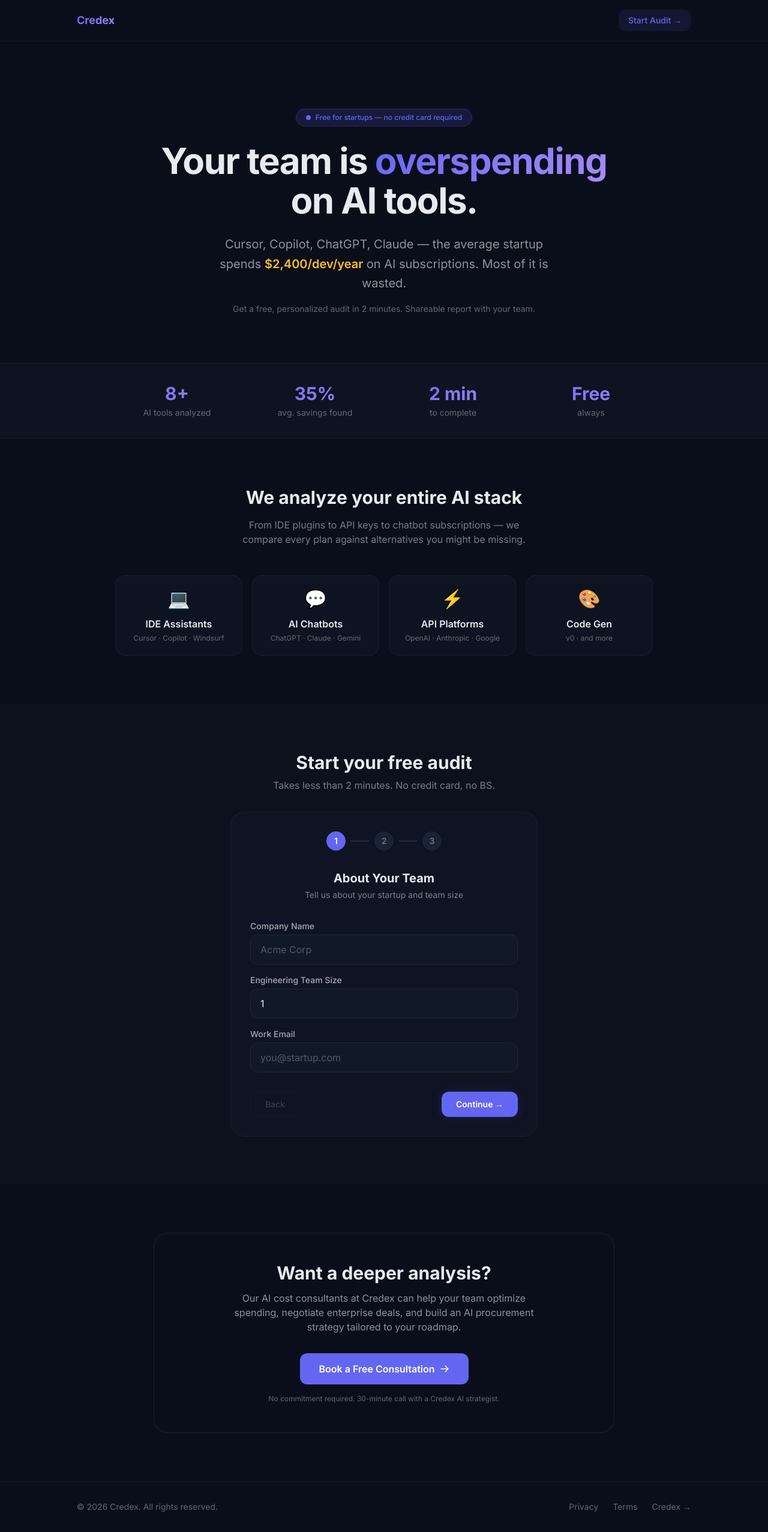
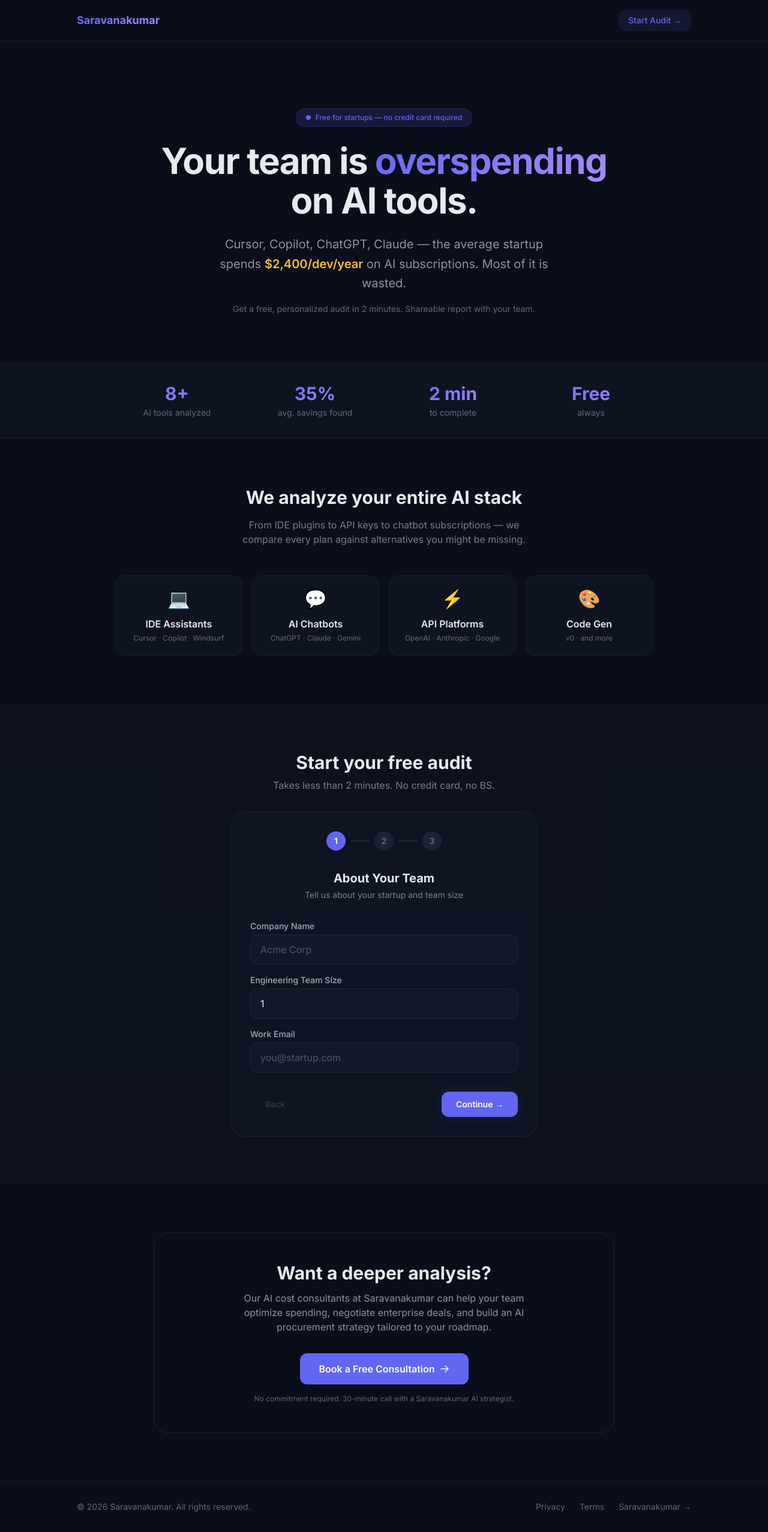
Before and after one commit to Saravanakumar-v-dev/Ai_Spend_Audit, a Next.js app: page / in a window 1280 px wide. Shown: the whole page at 60% size. Built offline with nearby package versions, Linux system fonts and the light colour scheme.

Commit message:
chore: replace brand name with Saravanakumar

```diff
--- a/src/app/audit/[id]/page.tsx
+++ b/src/app/audit/[id]/page.tsx
@@ -29,10 +29,10 @@ export async function generateMetadata({
   // const audit = await supabase.from("audits").select("*").eq("id", id).single();
 
   return {
-    title: `AI Spend Audit Report — Credex`,
+    title: `AI Spend Audit Report — Saravanakumar`,
     description: `Personalized AI spend audit report. See where your team can save on AI tools.`,
     openGraph: {
-      title: `AI Spend Audit Report — Credex`,
+      title: `AI Spend Audit Report — Saravanakumar`,
       description: `See the full breakdown of AI tool spending and savings opportunities.`,
       type: "website",
     },
@@ -74,7 +74,7 @@ export default async function AuditReportPage({ params }: AuditPageProps) {
       <header className="border-b border-border px-6 py-4">
         <div className="mx-auto max-w-4xl flex items-center justify-between">
           <h1 className="text-xl font-bold gradient-text">
-            Credex AI Spend Audit
+            Saravanakumar AI Spend Audit
           </h1>
           <span className="text-sm text-foreground/50">
             Report ID: {id.slice(0, 8)}...
--- a/src/app/globals.css
+++ b/src/app/globals.css
@@ -3,7 +3,7 @@
 /* ============================================================
    CREDEX — AI Spend Audit Design System
    ============================================================
-   Design tokens for the Credex brand. All component styling
+   Design tokens for the Saravanakumar brand. All component styling
    should reference these tokens via Tailwind utilities.
    ============================================================ */
 
@@ -16,7 +16,7 @@
   --border: #1e293b;
   --border-accent: #334155;
 
-  /* Accent Palette — Credex Electric Blue to Violet */
+  /* Accent Palette — Saravanakumar Electric Blue to Violet */
   --accent-primary: #6366f1;       /* Indigo 500 */
   --accent-primary-hover: #818cf8; /* Indigo 400 */
   --accent-secondary: #a78bfa;     /* Violet 400 */
--- a/src/app/layout.tsx
+++ b/src/app/layout.tsx
@@ -9,7 +9,7 @@ const inter = Inter({
 });
 
 export const metadata: Metadata = {
-  title: "AI Spend Audit | Credex — Find Where Your Team Overspends on AI",
+  title: "AI Spend Audit | Saravanakumar — Find Where Your Team Overspends on AI",
   description:
     "Free AI spend audit for startups. Discover how much your team spends on Cursor, Copilot, ChatGPT, Claude, and more — and where you can save.",
   keywords: [
@@ -23,16 +23,16 @@ export const metadata: Metadata = {
     "AI tool comparison",
   ],
   openGraph: {
-    title: "AI Spend Audit by Credex",
+    title: "AI Spend Audit by Saravanakumar",
     description:
       "Find out how much your team is overspending on AI tools. Free personalized audit report.",
     type: "website",
     locale: "en_US",
-    siteName: "Credex AI Spend Audit",
+    siteName: "Saravanakumar AI Spend Audit",
   },
   twitter: {
     card: "summary_large_image",
-    title: "AI Spend Audit by Credex",
+    title: "AI Spend Audit by Saravanakumar",
     description:
       "Find out how much your team is overspending on AI tools. Free personalized audit report.",
   },
--- a/src/app/page.tsx
+++ b/src/app/page.tsx
@@ -1,5 +1,5 @@
 /**
- * Landing Page — AI Spend Audit by Credex
+ * Landing Page — AI Spend Audit by Saravanakumar
  *
  * Statically generated (SSG) for instant load and SEO indexing.
  * Contains the marketing hero, value propositions, and the audit form.
@@ -15,7 +15,7 @@ export default function HomePage() {
       <nav className="border-b border-border/50 px-6 py-4">
         <div className="mx-auto max-w-5xl flex items-center justify-between">
           <span className="text-lg font-bold gradient-text">
-            Credex
+            Saravanakumar
           </span>
           <a
             href="#audit-form"
@@ -159,7 +159,7 @@ export default function HomePage() {
       {/* Footer */}
       <footer className="border-t border-border/50 px-6 py-8">
         <div className="mx-auto max-w-5xl flex flex-col sm:flex-row items-center justify-between gap-4 text-sm text-foreground/40">
-          <span>© 2026 Credex. All rights reserved.</span>
+          <span>© 2026 Saravanakumar. All rights reserved.</span>
           <div className="flex gap-6">
             <a href="#" className="hover:text-foreground transition-colors">
               Privacy
@@ -168,12 +168,12 @@ export default function HomePage() {
               Terms
             </a>
             <a
-              href="https://credex.com"
+              href="https://saravanakumar.com"
               target="_blank"
               rel="noopener noreferrer"
               className="hover:text-foreground transition-colors"
             >
-              Credex →
+              Saravanakumar →
             </a>
           </div>
         </div>
--- a/src/components/CTASection.tsx
+++ b/src/components/CTASection.tsx
@@ -1,8 +1,8 @@
 /**
- * CTASection — Call-to-Action for Credex Consulting
+ * CTASection — Call-to-Action for Saravanakumar Consulting
  *
  * Displayed at the bottom of audit reports to convert users
- * into Credex consulting leads. Server component — no client JS.
+ * into Saravanakumar consulting leads. Server component — no client JS.
  */
 
 export default function CTASection() {
@@ -25,13 +25,13 @@ export default function CTASection() {
           Want a deeper analysis?
         </h2>
         <p className="text-foreground/60 mb-8">
-          Our AI cost consultants at Credex can help your team optimize
+          Our AI cost consultants at Saravanakumar can help your team optimize
           spending, negotiate enterprise deals, and build an AI procurement
           strategy tailored to your roadmap.
         </p>
 
         <a
-          href="https://credex.com/contact"
+          href="https://saravanakumar.com/contact"
           target="_blank"
           rel="noopener noreferrer"
           id="cta-book-consultation"
@@ -54,7 +54,7 @@ export default function CTASection() {
         </a>
 
         <p className="mt-4 text-xs text-foreground/40">
-          No commitment required. 30-minute call with a Credex AI strategist.
+          No commitment required. 30-minute call with a Saravanakumar AI strategist.
         </p>
       </div>
     </section>
--- a/src/lib/audit-engine.ts
+++ b/src/lib/audit-engine.ts
@@ -110,11 +110,11 @@ export async function calculateAudit(
           }
         }
 
-        // Rule 2: Compare retail vs credits (Credex 20% discount on Enterprise tiers)
+        // Rule 2: Compare retail vs credits (Saravanakumar 20% discount on Enterprise tiers)
         if (["enterprise", "team_premium"].includes(tool.planName)) {
           optimizedCost = currentCost * 0.8;
-          recommendedPlan = `${tool.planName} (Credex Discount)`;
-          recommendationStr = `Credex can negotiate a 20% discount on your Enterprise/Premium tiers, saving you significant overhead.`;
+          recommendedPlan = `${tool.planName} (Saravanakumar Discount)`;
+          recommendationStr = `Saravanakumar can negotiate a 20% discount on your Enterprise/Premium tiers, saving you significant overhead.`;
         }
 
         // Rule 3: Suggest alternatives (ChatGPT Pro to Plus)
```
Also changed, not shown: 2 other files (tests, documents, lock files or other folders).
